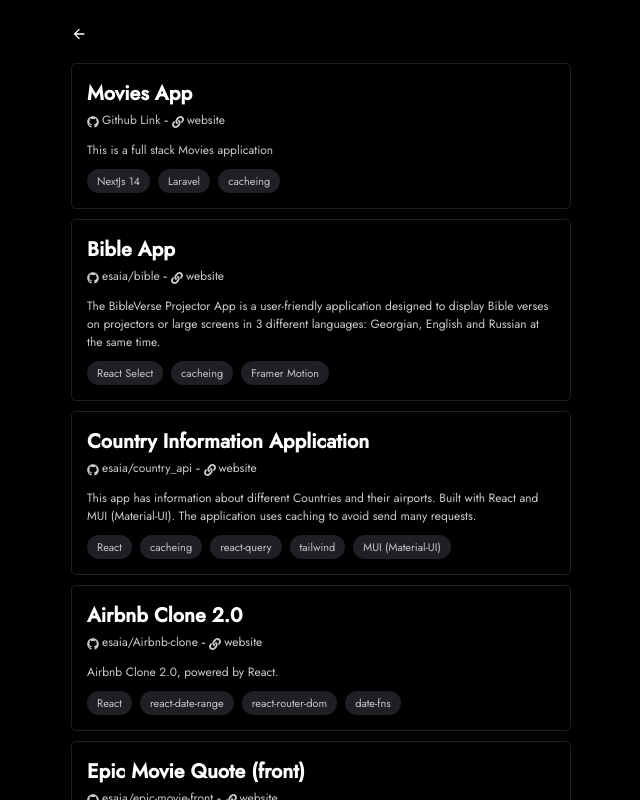
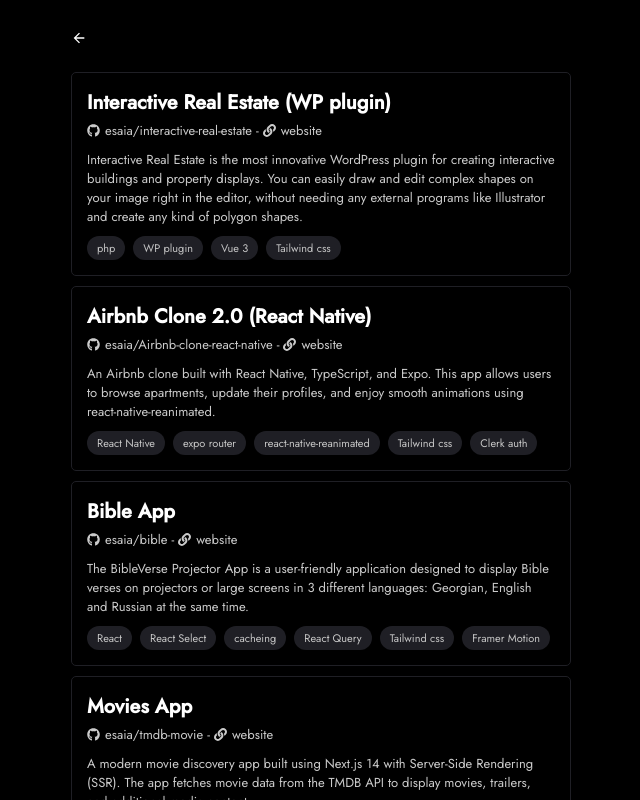
Before and after one commit to esaia/portfolio, a React (Create React App) app: page /projects in a window 1280 px wide. Shown: the whole page, without its empty margins (319-959 px from the left). Built offline with nearby package versions, Linux system fonts and the light colour scheme.

Commit message:
reafactor: remove some projects and add new projects also fix style bugs

```diff
--- a/src/data.js
+++ b/src/data.js
@@ -2,12 +2,21 @@
 
 export const data = [
   {
-    title: 'Movies App',
-    githubURL: 'https://qmovies.net/',
-    img: './images/qmovies.jpg',
-    websiteURL: 'https://qmovies.net/',
-    skills: ['NextJs 14', 'Laravel', 'cacheing'],
-    description: 'This is a full stack Movies application',
+    title: 'Interactive Real Estate (WP plugin)',
+    githubURL: 'https://github.com/esaia/interactive-real-estate',
+    websiteURL: 'https://interactive-real-estate.vercel.app/',
+    skills: ['php', 'WP plugin', 'Vue 3', 'Tailwind css'],
+    description:
+      'Interactive Real Estate is the most innovative WordPress plugin for creating interactive buildings and property displays. You can easily draw and edit complex shapes on your image right in the editor, without needing any external programs like Illustrator and create any kind of polygon shapes.',
+  },
+
+  {
+    title: 'Airbnb Clone 2.0 (React Native)',
+    githubURL: 'https://github.com/esaia/Airbnb-clone-react-native',
+    websiteURL: 'https://youtube.com/shorts/IldeZgbiOJw?feature=share',
+    skills: ['React Native', 'expo router', 'react-native-reanimated', 'Tailwind css', 'Clerk auth'],
+    description:
+      'An Airbnb clone built with React Native, TypeScript, and Expo. This app allows users to browse apartments, update their profiles, and enjoy smooth animations using react-native-reanimated.',
   },
 
   {
@@ -15,9 +24,19 @@
     githubURL: 'https://github.com/esaia/bible',
     img: './images/bible.jpg',
     websiteURL: 'https://bibleversesgeo.netlify.app/',
-    skills: ['React Select', 'cacheing', 'Framer Motion'],
+    skills: ['React', 'React Select', 'cacheing', 'React Query', 'Tailwind css', 'Framer Motion'],
     description:
       'The BibleVerse Projector App is a user-friendly application designed to display Bible verses on projectors or large screens in 3 different languages: Georgian, English and Russian at the same time.',
+  },
+
+  {
+    title: 'Movies App',
+    githubURL: 'https://github.com/esaia/tmdb-movie',
+    img: './images/qmovies.jpg',
+    websiteURL: 'https://tmdb-allmovie.netlify.app/',
+    skills: ['NextJs 14', 'SSR', 'Tailwind css', 'TMDB Api', 'cacheing'],
+    description:
+      'A modern movie discovery app built using Next.js 14 with Server-Side Rendering (SSR). The app fetches movie data from the TMDB API to display movies, trailers, and additional media content.',
   },
 
   {
@@ -25,25 +44,15 @@
     githubURL: 'https://github.com/esaia/country_api',
     websiteURL: 'https://jovial-pudding-a683e7.netlify.app',
     img: './images/country.jpg',
-    skills: ['React', 'cacheing', 'react-query', 'tailwind', 'MUI (Material-UI)'],
+    skills: ['React', 'cacheing', 'react-query', 'Tailwind css', 'MUI (Material-UI)'],
     description:
       'This app has information about different Countries and their airports. Built with React and MUI (Material-UI). The application uses caching to avoid send many requests. ',
-  },
-
-  {
-    title: 'Airbnb Clone 2.0',
-    githubURL: 'https://github.com/esaia/Airbnb-clone',
-    img: './images/airbnb.jpg',
-    websiteURL: 'https://jovial-pudding-a683e5.netlify.app/',
-    skills: ['React', 'react-date-range', 'react-router-dom', 'date-fns'],
-    description: 'Airbnb Clone 2.0, powered by React.',
   },
 
   {
     title: 'Epic Movie Quote (front)',
     githubURL: 'https://github.com/esaia/epic-movie-front',
     img: './images/epic-movie.jpg',
-    websiteURL: 'https://github.com/esaia/epic-movie-front',
     skills: ['Next Js', 'React Query', 'TypeScript', 'Pusher', 'React hook form'],
     description:
       'This is a movie quote website built with Next.js. Users can engage with the website by liking and commenting. Users can choose their preferred language to read quotes in Georgia or English. The website provides Google authentication ',
@@ -53,7 +62,6 @@
     title: 'Epic Movie Quote (back)',
     githubURL: 'https://github.com/esaia/epic-movie-back',
     img: './images/epic-movie.jpg',
-    websiteURL: 'https://github.com/esaia/epic-movie-back',
     skills: ['laravel', 'Pusher', 'laravel broadcasting', 'Google auth'],
     description:
       'This app built using Laravel. Users can add movies/quotes, and engage in discussions by leaving comments. Users have the ability to update their email passwords ',
@@ -81,35 +89,24 @@
     title: 'Coronatime',
     githubURL: 'https://github.com/esaia/coronatime',
     img: './images/dashboard.jpg',
-    websiteURL: 'https://github.com/esaia/coronatime',
     skills: ['php', 'laravel', 'laravel blades'],
   },
 
   {
-    title: 'Adjaranet Clone 2.0',
-    githubURL: 'https://github.com/esaia/adjaranet-clone',
-    websiteURL: 'https://adjaranet-clone.netlify.app/',
-    img: './images/adjaranet.jpg',
-    skills: ['React', 'TMDB', 'Axios', 'Slick slider', 'swiper'],
-    description:
-      'Adjaranet Clone Website built with react. I am using TBDB api to fetch the movies, and swiper slider for display them',
+    title: 'Color Picker',
+    githubURL: 'https://github.com/esaia/Color-Picker',
+    websiteURL: 'https://precious-banoffee-c15560.netlify.app/',
+    img: './images/colorPicker.jpg',
+    skills: ['color-picker', 'Tailwind css', 'framer-motion', 'animations'],
   },
 
   {
-    title: 'Realtime Chat App',
-    description: 'Email: jack@gmail.com Password: 123123',
-    githubURL: 'https://github.com/esaia/Chat_App',
-    img: './images/chat.jpg',
-    websiteURL: 'https://realtimechatappwithreact.netlify.app/',
-    skills: ['Firebase', 'tailwindcss', 'realTime', 'Firebase'],
-  },
-
-  {
-    title: 'Documentation Website',
-    githubURL: 'https://github.com/esaia/Documentation',
-    websiteURL: 'https://aesthetic-axolotl-c60cdd.netlify.app/',
-    img: './images/documentation.jpg',
-    skills: ['scss', 'animations', 'doc'],
+    title: 'Airbnb Clone 2.0',
+    githubURL: 'https://github.com/esaia/Airbnb-clone',
+    img: './images/airbnb.jpg',
+    websiteURL: 'https://jovial-pudding-a683e5.netlify.app/',
+    skills: ['React', 'react-date-range', 'react-router-dom', 'date-fns'],
+    description: 'Airbnb Clone 2.0, powered by React.',
   },
 
   {
@@ -120,70 +117,88 @@
     skills: ['NodeJS', 'express', 'mysql', 'sass', 'jwt', 'bcrypt'],
   },
 
-  {
-    title: 'Store Ecommerce',
-    githubURL: 'https://github.com/esaia/Store',
-    websiteURL: 'https://reduxstorerwithreact.netlify.app/',
-    img: './images/store.jpg',
-    skills: ['Redux', 'redux toolk', 'store', 'pagination'],
-  },
+  // {
+  //   title: 'Adjaranet Clone 2.0',
+  //   githubURL: 'https://github.com/esaia/adjaranet-clone',
+  //   websiteURL: 'https://adjaranet-clone.netlify.app/',
+  //   img: './images/adjaranet.jpg',
+  //   skills: ['React', 'TMDB', 'Axios', 'Slick slider', 'swiper'],
+  //   description:
+  //     'Adjaranet Clone Website built with react. I am using TBDB api to fetch the movies, and swiper slider for display them',
+  // },
+  // {
+  //   title: 'Realtime Chat App',
+  //   description: 'Email: jack@gmail.com Password: 123123',
+  //   githubURL: 'https://github.com/esaia/Chat_App',
+  //   img: './images/chat.jpg',
+  //   websiteURL: 'https://realtimechatappwithreact.netlify.app/',
+  //   skills: ['Firebase', 'Tailwind css', 'realTime', 'Firebase'],
+  // },
 
-  {
-    title: 'Color Picker',
-    githubURL: 'https://github.com/esaia/Color-Picker',
-    websiteURL: 'https://precious-banoffee-c15560.netlify.app/',
-    img: './images/colorPicker.jpg',
-    skills: ['color-picker', 'tailwindcss', 'framer-motion', 'animations'],
-  },
+  // {
+  //   title: 'Documentation Website',
+  //   githubURL: 'https://github.com/esaia/Documentation',
+  //   websiteURL: 'https://aesthetic-axolotl-c60cdd.netlify.app/',
+  //   img: './images/documentation.jpg',
+  //   skills: ['scss', 'animations', 'doc'],
+  // },
 
-  {
-    title: 'Slot ',
-    githubURL: 'https://github.com/esaia/slots',
-    websiteURL: 'https://merry-macaron-48d5fd.netlify.app/',
-    img: './images/slots.jpg',
-    skills: ['Vanilla JavaScript', 'slots', 'random numbers'],
-  },
+  // {
+  //   title: 'Store Ecommerce',
+  //   githubURL: 'https://github.com/esaia/Store',
+  //   websiteURL: 'https://reduxstorerwithreact.netlify.app/',
+  //   img: './images/store.jpg',
+  //   skills: ['Redux', 'redux toolk', 'store', 'pagination'],
+  // },
 
-  {
-    title: 'Multiple Selector (typescreapt)',
-    githubURL: 'https://github.com/esaia/multiple-select',
-    websiteURL: 'https://luxury-nougat-73e86a.netlify.app/',
-    img: './images/multiselect.jpg',
-    skills: ['React', 'typescreapt'],
-  },
+  // {
+  //   title: 'Slot ',
+  //   githubURL: 'https://github.com/esaia/slots',
+  //   websiteURL: 'https://merry-macaron-48d5fd.netlify.app/',
+  //   img: './images/slots.jpg',
+  //   skills: ['Vanilla JavaScript', 'slots', 'random numbers'],
+  // },
 
-  {
-    title: 'To Do List',
-    githubURL: 'https://github.com/esaia/To-Do-List',
-    websiteURL: 'https://to-do-project-react.netlify.app/',
-    img: './images/todoapp.jpg',
-    skills: ['React', 'useContext', 'Todo', 'LocalStorage'],
-  },
+  // {
+  //   title: 'Multiple Selector (typescreapt)',
+  //   githubURL: 'https://github.com/esaia/multiple-select',
+  //   websiteURL: 'https://luxury-nougat-73e86a.netlify.app/',
+  //   img: './images/multiselect.jpg',
+  //   skills: ['React', 'typescreapt'],
+  // },
 
-  {
-    title: 'To Do App',
-    description: 'Todo app with VueJS',
-    githubURL: 'https://github.com/esaia/todo-vue',
-    websiteURL: 'https://candid-mousse-29ab4f.netlify.app/',
-    img: './images/mytodo.jpg',
-    skills: ['Vue', 'API', 'Todo'],
-  },
+  // {
+  //   title: 'To Do List',
+  //   githubURL: 'https://github.com/esaia/To-Do-List',
+  //   websiteURL: 'https://to-do-project-react.netlify.app/',
+  //   img: './images/todoapp.jpg',
+  //   skills: ['React', 'useContext', 'Todo', 'LocalStorage'],
+  // },
 
-  {
-    title: 'Password Generator',
-    githubURL: 'https://github.com/esaia/Password_generator',
-    websiteURL: 'https://esaia.github.io/Password_generator/',
-    img: './images/passgenerator.jpg',
-    skills: ['Vanilla JavaScript'],
-  },
+  // {
+  //   title: 'To Do App',
+  //   description: 'Todo app with VueJS',
+  //   githubURL: 'https://github.com/esaia/todo-vue',
+  //   websiteURL: 'https://candid-mousse-29ab4f.netlify.app/',
+  //   img: './images/mytodo.jpg',
+  //   skills: ['Vue', 'API', 'Todo'],
+  // },
 
-  {
-    title: 'Publish Post',
-    githubURL: 'https://github.com/esaia/post-publisher-Redux-',
-    websiteURL: 'https://publishnewposts.netlify.app/',
-    img: './images/postspublish.jpg',
-    skills: ['Redux', 'redux toolk', 'localStorage'],
-  },
+  // {
+  //   title: 'Password Generator',
+  //   githubURL: 'https://github.com/esaia/Password_generator',
+  //   websiteURL: 'https://esaia.github.io/Password_generator/',
+  //   img: './images/passgenerator.jpg',
+  //   skills: ['Vanilla JavaScript'],
+  // },
+
+  // {
+  //   title: 'Publish Post',
+  //   githubURL: 'https://github.com/esaia/post-publisher-Redux-',
+  //   websiteURL: 'https://publishnewposts.netlify.app/',
+  //   img: './images/postspublish.jpg',
+  //   skills: ['Redux', 'redux toolk', 'localStorage'],
+  // },
 ];
 
 export const socialLinks = [
@@ -199,12 +214,12 @@
 ];
 
 export const skills = {
-  front: ['TypeScript', 'React JS', 'Next JS', 'Vue JS', 'Nuxt'],
+  front: ['TypeScript', 'React Js', 'React Native', 'Next Js', 'Vue Js', 'Nuxt Js'],
 
-  back: ['PHP', 'Laravel', 'Node.js', 'Express'],
-  style: ['Tailwind CSS', 'SCSS', 'Styled Components'],
-  database: ['MySQL', 'MongoDB', 'Firebase'],
-  'version Control': ['Git', 'GitHub'],
-  'content Management': ['WordPress'],
+  back: ['PHP', 'Laravel'],
+  style: ['Tailwind css', 'Scss'],
+  database: ['MySQL', 'Firebase'],
+  'version Control': ['Git', 'GitHub', 'GitLab'],
+  'content Management': ['WordPress', 'WP plugin development', 'Filament'],
   'operating System': ['macOS', 'Linux'],
 };
--- a/src/pages/Home.js
+++ b/src/pages/Home.js
@@ -1,10 +1,11 @@
-import { useState } from 'react';
+import { useMemo, useState } from 'react';
 import Toggle from 'react-styled-toggle';
 
 import { socialLinks } from '../data';
 
-import { FaLaravel, FaReact, FaVuejs, FaNodeJs } from 'react-icons/fa';
+import { FaLaravel, FaReact, FaVuejs } from 'react-icons/fa';
 import { SiTypescript, SiNuxtdotjs, SiNextdotjs } from 'react-icons/si';
+import { TbBrandReactNative } from 'react-icons/tb';
 
 import { Link } from 'react-router-dom';
 import { useThemeContext } from '../context/ThemeContext';
@@ -25,6 +26,19 @@
     return !isDarkMode;
   };
 
+  const technologies = useMemo(
+    () => [
+      { name: 'Typescript', icon: <SiTypescript /> },
+      { name: 'React', icon: <FaReact /> },
+      { name: 'Next JS', icon: <SiNextdotjs /> },
+      { name: 'React Native', icon: <TbBrandReactNative /> },
+      { name: 'Vue JS', icon: <FaVuejs /> },
+      { name: 'Nuxt', icon: <SiNuxtdotjs /> },
+      { name: 'Laravel', icon: <FaLaravel /> },
+    ],
+    []
+  );
+
   return (
     <div className="home">
       <div
@@ -43,33 +57,17 @@
         </div>
 
         <p className="home__textwrap-text">
-          Highly trained in web development. Skilled in frontend & backend
+          Highly trained in web & mobile development. Skilled in frontend & backend
           <span className="home__textwrap-text--dec">programming languages</span>. I have worked on various projects,
           with:
         </p>
 
         <ul className="home__textwrap-list">
-          <li>
-            <TextIcon name={'Typescript'} icon={<SiTypescript />} />
-          </li>
-          <li>
-            <TextIcon name={'React'} icon={<FaReact />} />
-          </li>
-          <li>
-            <TextIcon name={'Next JS'} icon={<SiNextdotjs />} />
-          </li>
-          <li>
-            <TextIcon name={'Vue JS'} icon={<FaVuejs />} />
-          </li>
-          <li>
-            <TextIcon name={'Nuxt'} icon={<SiNuxtdotjs />} />
-          </li>
-          <li>
-            <TextIcon name={'Node JS'} icon={<FaNodeJs />} />
-          </li>
-          <li>
-            <TextIcon name={'laravel'} icon={<FaLaravel />} />
-          </li>
+          {technologies.map((tech, index) => (
+            <li key={index}>
+              <TextIcon name={tech.name} icon={tech.icon} />
+            </li>
+          ))}
         </ul>
 
         <p className="home__textwrap-text">
--- a/src/pages/projects/Projects.js
+++ b/src/pages/projects/Projects.js
@@ -54,15 +54,23 @@
               {generatePath(githubURL) || 'Github Link'}
             </a>
           </div>
+
+          {websiteURL ? (
+            <>
               -
               <div className="projects-card-links-box">
                 <div className="projects-card-links-box--icon">
                   <FaLink />
                 </div>
+
                 <a className="projects-card-links-box--text" href={websiteURL} target="_blank" rel="noreferrer">
                   website
                 </a>
               </div>
+            </>
+          ) : (
+            <></>
+          )}
         </div>
       </div>
 
--- a/src/pages/projects/projects.scss
+++ b/src/pages/projects/projects.scss
@@ -19,6 +19,7 @@
     svg {
       transition: all ease-in 0.2s;
       color: var(--text);
+      padding: 5px 0;
 
       &:hover {
         color: var(--text);
@@ -30,7 +31,7 @@
 
   & > * {
     padding: 5px 0;
-    @for $i from 1 through 10 {
+    @for $i from 1 through 100 {
       &:nth-child(#{$i}) {
         @include fade-in-mix($i);
       }
@@ -58,8 +59,11 @@
   &-links {
     display: flex;
     align-items: center;
+    flex-wrap: wrap;
     gap: 4px;
     color: var(--textSecondary);
+    font-size: 13px;
+    margin-top: 4px;
 
     &-box {
       display: flex;
@@ -69,15 +73,18 @@
       cursor: pointer;
       transition: all ease 0.5s;
 
-      font-size: 12px;
+      font-size: 13px;
 
       &:hover {
         color: var(--text);
       }
 
       &--icon {
-        width: 10px;
-        height: 10px;
+        display: flex;
+        justify-content: center;
+        align-items: center;
+        // width: 10px;
+        // height: 10px;
       }
       &--text {
         text-decoration: none;
@@ -88,7 +95,7 @@
 
   &-desc {
     color: var(--textSecondary);
-    font-size: 12px;
+    font-size: 13px;
   }
   &-tags {
     display: flex;
@@ -102,7 +109,6 @@
       //   font-weight: bold;
       border-radius: 20px;
       padding: 4px 10px;
-      cursor: pointer;
 
       @include maxq(mobile) {
         font-size: 9px;
--- a/src/pages/skills/Skills.scss
+++ b/src/pages/skills/Skills.scss
@@ -21,6 +21,7 @@
     color: var(--textSecondary);
     cursor: pointer;
     svg {
+      padding: 5px 0;
       transition: all ease-in 0.2s;
       &:hover {
         color: var(--text);
@@ -36,6 +37,7 @@
   color: var(--text);
   &-title {
     text-transform: capitalize;
+    margin-bottom: 4px;
   }
   &__box {
     display: flex;
--- a/src/styles/index.scss
+++ b/src/styles/index.scss
@@ -122,9 +122,8 @@
 
       &--link {
         display: inline-flex;
-        margin: 0 5px;
         height: fit-content;
-        padding: 5px;
+        padding: 10px;
 
         transition: all ease-in-out 0.2s;
         &:hover {
```
Lines whose indentation alone changed are shown as unchanged.
